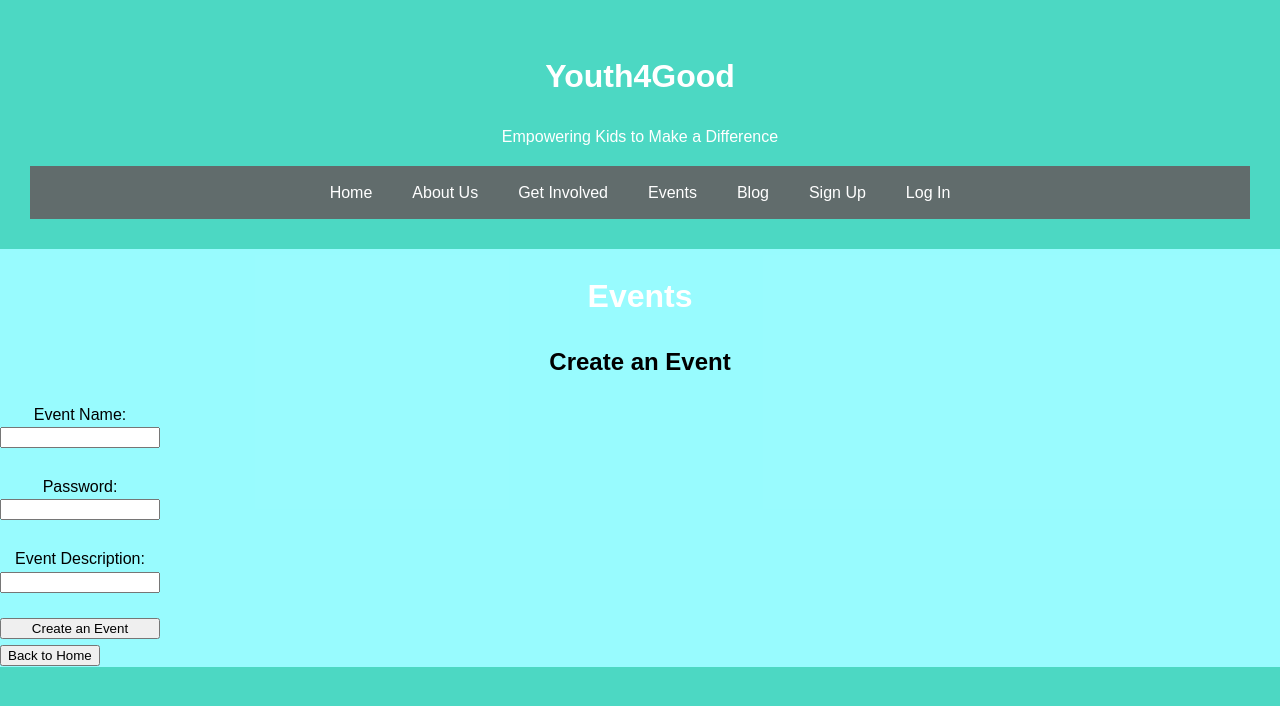
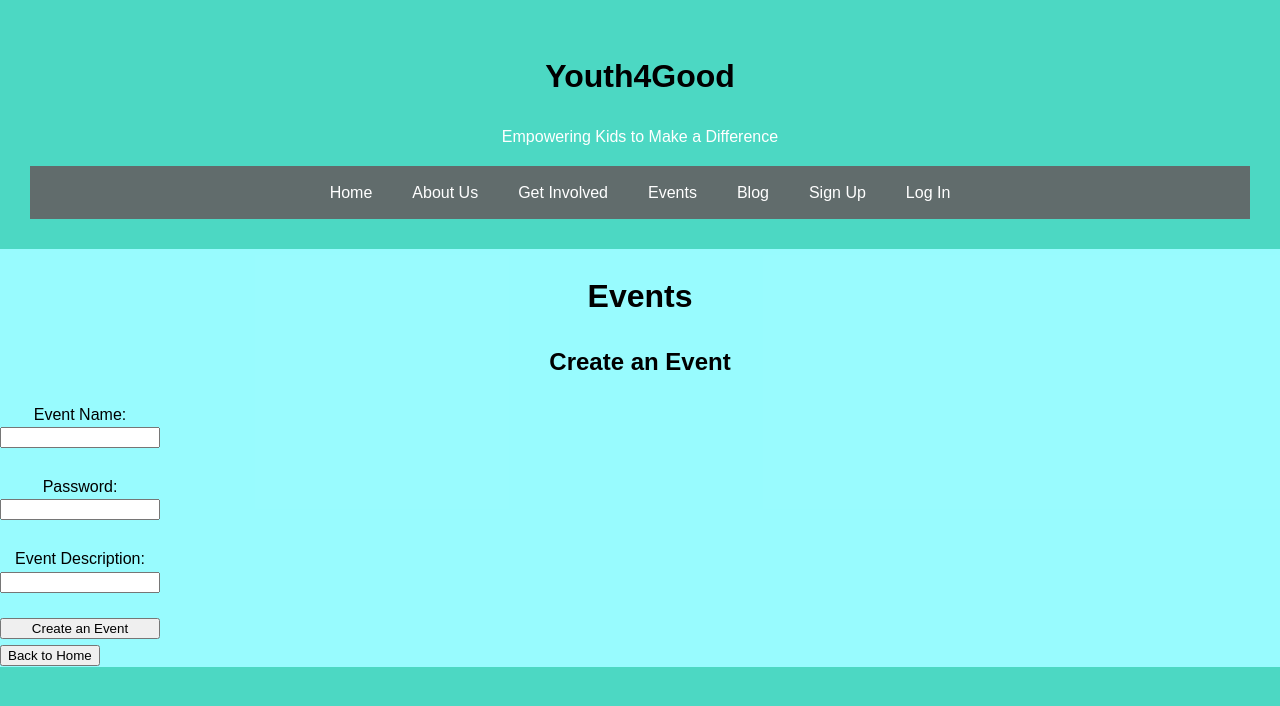
Before and after one commit to noob10293/Youth4Good, a website: page events.html in a window 1280 px wide. Drawn offline with Linux system fonts and the light colour scheme.

Commit message:
Fix headers

```diff
--- a/events.html
+++ b/events.html
@@ -5,6 +5,9 @@
     <meta charset="UTF-8">
     <meta http-equiv="X-UA-Compatible" content="IE=edge">
     <style>
+      h1{
+        color: black;
+      }
       html{
         background-color: #4cd8c3;
       }
@@ -22,7 +25,7 @@
         text-wrap: wrap;
       }
     </style>
-    <title>Youth4Good | Empowering Youth to Make a Difference</title>
+    <title>Youth4Good | Events</title>
     <script src="js/cookie.js"></script>
     <script src="js/header.js"></script>
 
```
Also changed, not shown: getInvolved.html (+1 -1 lines).
